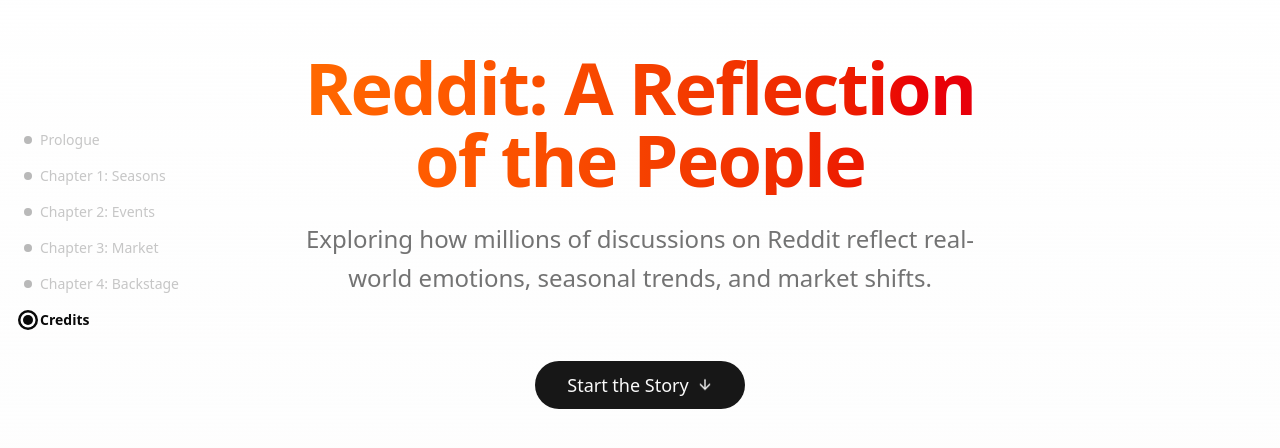
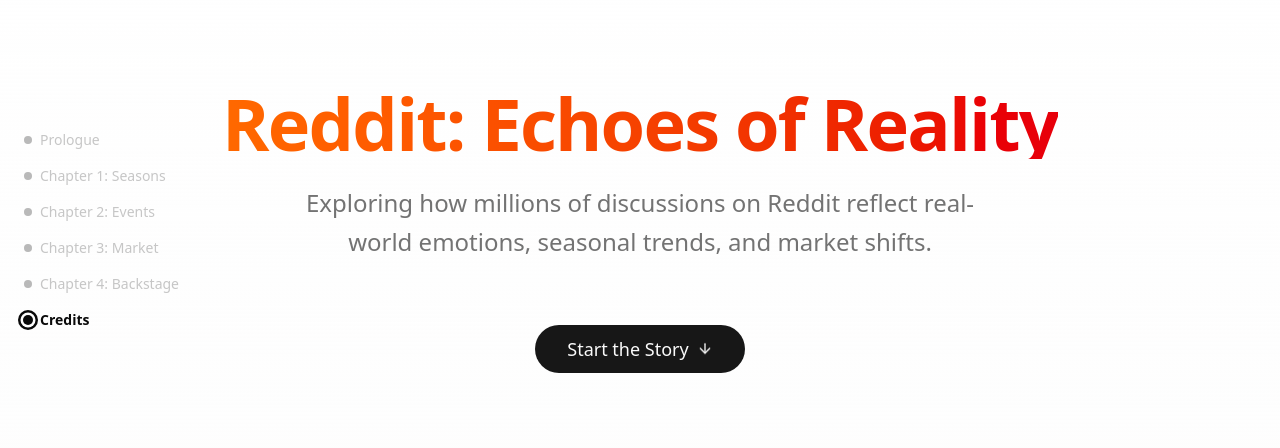
Before and after one commit to fdejean/eor, an Astro site: page / in a window 1280 px wide. Shown: the part 170-618 px from the top of the page. Built offline with nearby package versions, Linux system fonts and the light colour scheme; Astro itself is replaced by a stand-in of ours.

Commit message:
fix: header name

```diff
--- a/src/components/sections/HeroSection.astro
+++ b/src/components/sections/HeroSection.astro
@@ -6,7 +6,7 @@
 <section id="intro" data-chapter="intro" data-nav-label="Prologue" class="h-screen w-full flex flex-col items-center justify-center p-8 snap-start bg-gradient-to-b from-background to-secondary/20 relative">
     <div class="space-y-6 text-center max-w-4xl">
         <h1 class="text-5xl font-extrabold tracking-tight lg:text-7xl bg-gradient-to-r from-orange-500 to-red-600 bg-clip-text text-transparent animate-in fade-in zoom-in duration-1000">
-            Reddit: A Reflection<br/>of the People
+            Reddit: Echoes of Reality
         </h1>
         <p class="text-xl md:text-2xl text-muted-foreground max-w-2xl mx-auto leading-relaxed animate-in slide-in-from-bottom-4 duration-1000 delay-300">
             Exploring how millions of discussions on Reddit reflect real-world emotions, seasonal trends, and market shifts.
```
